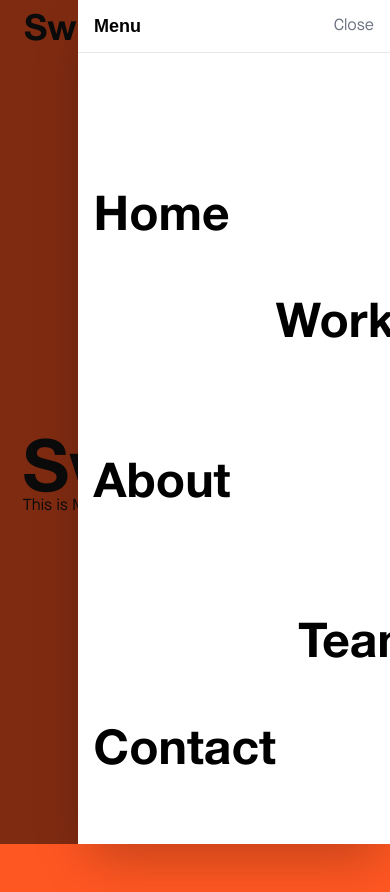
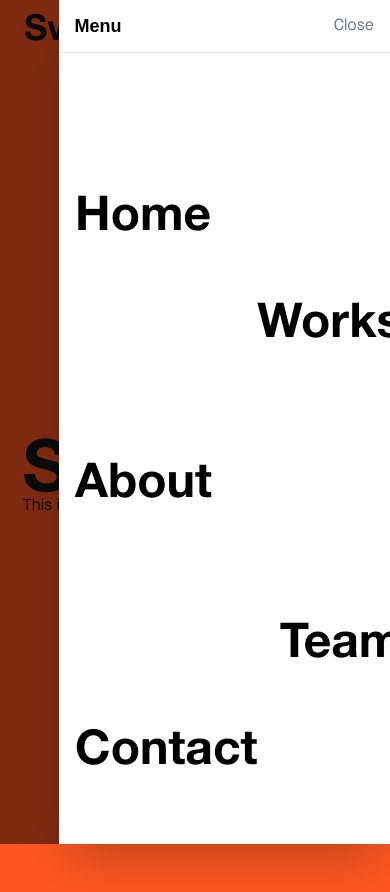
Before and after one commit to tanim27/swiftpeak-fe, a Next.js app: page / in a window 390 px wide. Both pictures are taken after a click on the element "Menu". Built offline with nearby package versions, Linux system fonts and the light colour scheme; a web font is replaced by a local one.

Commit message:
pushed up the mobile navbar width. top navbar and navbar drawer pushed in the shared folder

```diff
--- a/src/app/layout.js
+++ b/src/app/layout.js
@@ -1,4 +1,4 @@
-import TopNavbar from '@/components/TopNavbar/TopNavbar'
+import Navbar from '@/components/shared/Navbar/Navbar'
 import '@/styles/globals.css'
 
 export const metadata = {
@@ -11,7 +11,7 @@ export default function RootLayout({ children }) {
 	return (
 		<html lang='en'>
 			<body className={`antialiased`}>
-				<TopNavbar />
+				<Navbar />
 				{children}
 			</body>
 		</html>
--- a/src/components/Drawer/Drawer.jsx
+++ b/src/components/shared/Navbar/NavDrawer/NavDrawer.jsx
@@ -2,7 +2,7 @@ import gsap from 'gsap'
 import Link from 'next/link'
 import { useEffect, useRef } from 'react'
 
-const Drawer = ({ isDrawerOpen, toggleDrawer }) => {
+const NavDrawer = ({ isDrawerOpen, toggleDrawer }) => {
 	const drawerRef = useRef(null)
 
 	useEffect(() => {
@@ -22,14 +22,14 @@ const Drawer = ({ isDrawerOpen, toggleDrawer }) => {
 			{/* Backdrop  */}
 			{isDrawerOpen && (
 				<div
-					className='fixed inset-0 bg-black bg-opacity-50 z-10 transition-opacity duration-300'
+					className='fixed inset-0 bg-black bg-opacity-50 z-10 transition-opacity duration-600'
 					onClick={toggleDrawer}
 				></div>
 			)}
 
 			<div
 				ref={drawerRef}
-				className='bg-black fixed top-0 right-0 w-[80%] h-full bg-white shadow-2xl transform z-20'
+				className='bg-black fixed top-0 right-0 w-[85%] h-full bg-white shadow-2xl transform z-20'
 				style={{ transform: 'translateX(100%)' }}
 			>
 				<div className='flex justify-between items-center px-4 py-3 border-b'>
@@ -95,4 +95,4 @@ const Drawer = ({ isDrawerOpen, toggleDrawer }) => {
 	)
 }
 
-export default Drawer
+export default NavDrawer
--- /dev/null
+++ b/src/components/shared/Navbar/Navbar.jsx
@@ -0,0 +1,11 @@
+import TopNavbar from './TopNavbar/TopNavbar'
+
+const Navbar = () => {
+	return (
+		<div>
+			<TopNavbar />
+		</div>
+	)
+}
+
+export default Navbar
--- a/src/components/TopNavbar/TopNavbar.jsx
+++ b/src/components/shared/Navbar/TopNavbar/TopNavbar.jsx
@@ -2,7 +2,7 @@
 import MoreHorizRoundedIcon from '@mui/icons-material/MoreHorizRounded'
 import Link from 'next/link'
 import { useEffect, useState } from 'react'
-import Drawer from '../Drawer/Drawer'
+import NavDrawer from '../NavDrawer/NavDrawer'
 
 const TopNavbar = () => {
 	const [isDrawerOpen, setIsDrawerOpen] = useState(false)
@@ -51,7 +51,7 @@ const TopNavbar = () => {
 
 	return (
 		<div className='min-h-[5vh] flex justify-between items-center w-full px-6 md:px-8 3xl:px-14 py-1'>
-			<Drawer
+			<NavDrawer
 				isDrawerOpen={isDrawerOpen}
 				toggleDrawer={toggleDrawer}
 			/>
```
